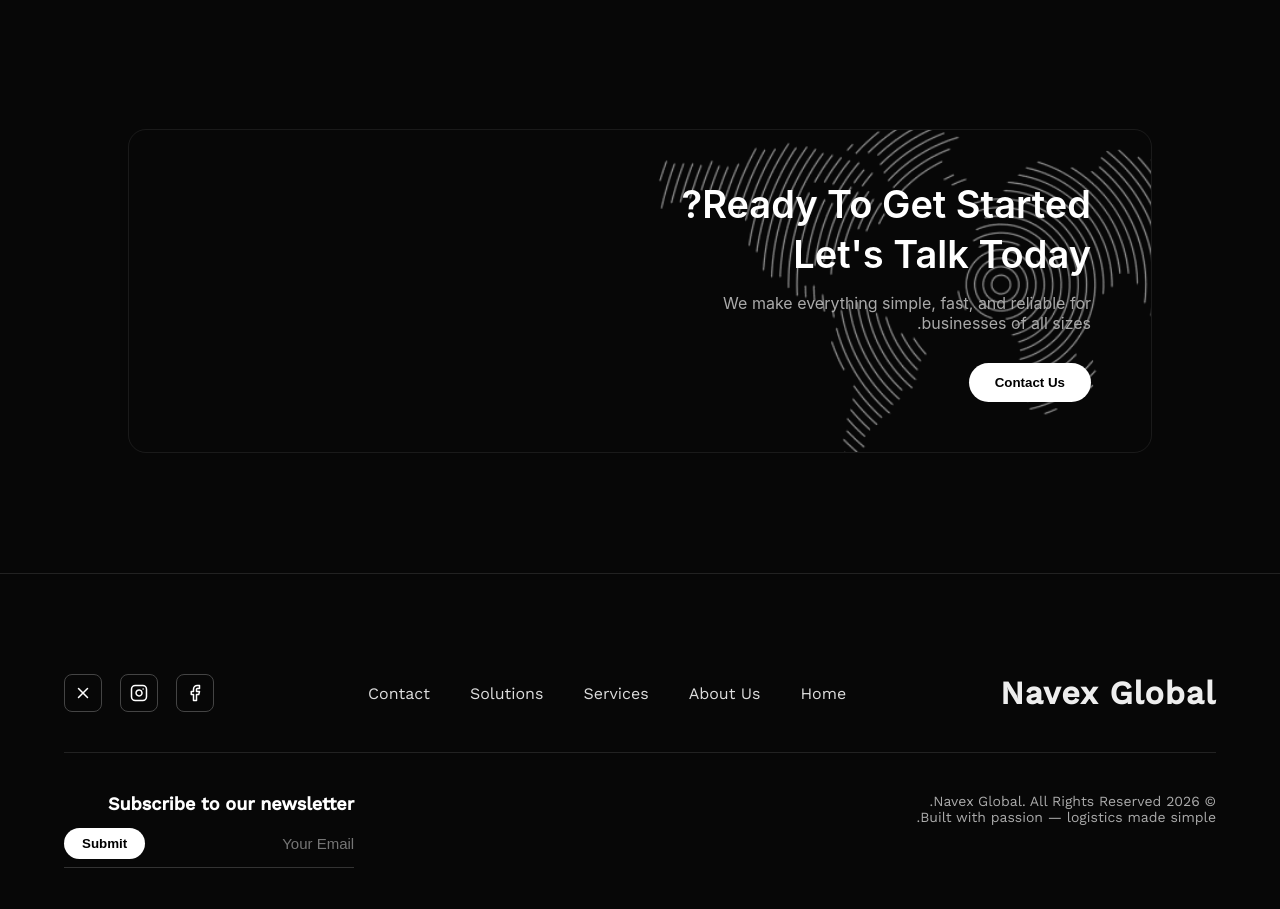
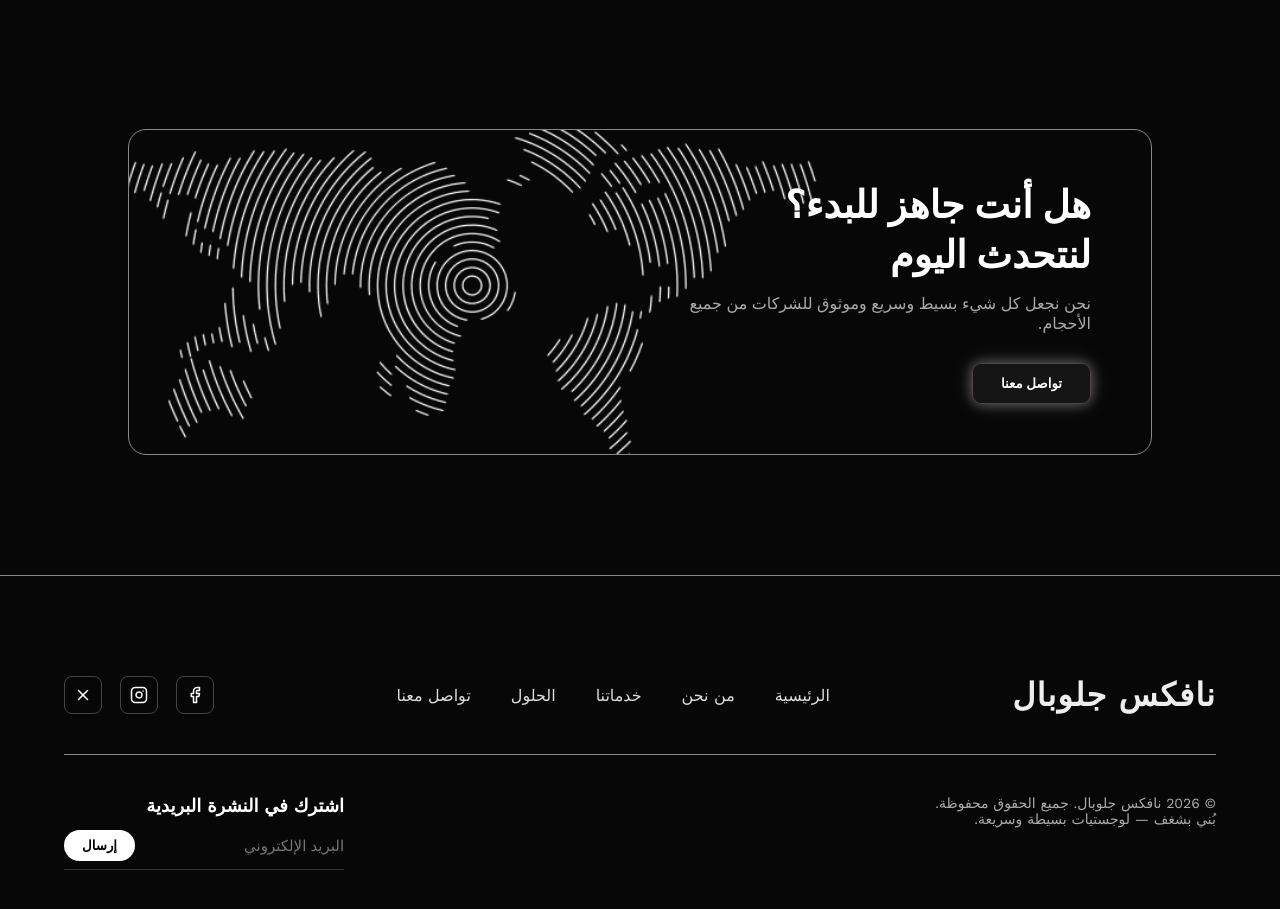
Before and after one commit to harshinJJ/Navex-Global, a React (Create React App) app: page /ar in a window 1280 px wide. Shown: the part 3640-4549 px from the top of the page. Built offline with nearby package versions, Linux system fonts and the light colour scheme.

Commit message:
Updated button styles and RTL layout fixes

```diff
--- a/src/components/Footer.jsx
+++ b/src/components/Footer.jsx
@@ -1,20 +1,23 @@
 import "./../styles/footer.css";
 import { FiFacebook, FiInstagram, FiX } from "react-icons/fi";
+import { useTranslation } from "react-i18next";
 
 export default function Footer() {
+  const { t } = useTranslation();
+
   return (
     <footer>
       <hr className="footer-line" />
       <section className="footer-section">
         <div className="footer-top">
-          <h2 className="footer-logo">Navex Global</h2>
+          <h2 className="footer-logo">{t("footer.brand")}</h2>
 
           <nav className="footer-nav">
-            <a href="#hero">Home</a>
-            <a href="#about">About Us</a>
-            <a href="#services">Services</a>
-            <a href="#solutions">Solutions</a>
-            <a href="#contact">Contact</a>
+            <a href="#hero">{t("nav.home")}</a>
+            <a href="#about">{t("nav.about")}</a>
+            <a href="#services">{t("nav.services")}</a>
+            <a href="#solutions">{t("nav.solutions")}</a>
+            <a href="#contact">{t("nav.contact")}</a>
           </nav>
 
           <div className="footer-socials">
@@ -34,18 +37,16 @@ export default function Footer() {
 
         <div className="footer-bottom">
           <div className="footer-left">
-            <p>© 2026 Navex Global. All Rights Reserved.</p>
-            <p className="footer-small">
-              Built with passion — logistics made simple.
-            </p>
+            <p>{t("footer.copy")}</p>
+            <p className="footer-small">{t("footer.tagline")}</p>
           </div>
 
           <div className="footer-right">
-            <h3 className="footer-news-title">Subscribe to our newsletter</h3>
+            <h3 className="footer-news-title">{t("footer.subscribeTitle")}</h3>
 
             <div className="footer-input-wrap">
-              <input type="email" placeholder="Your Email" />
-              <button>Submit</button>
+              <input type="email" placeholder={t("footer.emailPlaceholder")} />
+              <button>{t("footer.submit")}</button>
             </div>
           </div>
         </div>
--- a/src/components/home/WhyChoose.jsx
+++ b/src/components/home/WhyChoose.jsx
@@ -1,31 +1,17 @@
 import { motion } from "framer-motion";
+import { useTranslation } from "react-i18next";
 import "../../styles/whychoose.css";
 import worldMap from "../../assets/whychoose/world-dark-lines.png";
 
 export default function WhyChoose() {
-  const items = [
-    {
-      title: "FAST DELIVERY",
-      desc: "Association with us promises a faster delivery of your cargo via sea, air, and road.",
-    },
-    {
-      title: "24 / 7 SUPPORT",
-      desc: "Our throughout support helps customers to track their orders and other information.",
-    },
-    {
-      title: "SECURED SERVICES",
-      desc: "We ensure the transportation services we offer are highly secured and professional.",
-    },
-    {
-      title: "AFFORDABLE PRICE",
-      desc: "Our cost-effective logistics solutions help you realize your transportation needs.",
-    },
-  ];
+  const { t, i18n } = useTranslation();
 
   return (
-    <section className="next-section">
+    <section
+      className={`next-section ${i18n.language === "ar" ? "rtl-mode" : ""}`}
+    >
       <div className="next-wrapper">
-        {/* LEFT WITH ANIMATION */}
+        {/* LEFT */}
         <motion.div
           className="next-left"
           initial={{ opacity: 0, x: -40 }}
@@ -33,37 +19,19 @@ export default function WhyChoose() {
           viewport={{ once: true, amount: 0.4 }}
           transition={{ duration: 0.8, ease: "easeOut" }}
         >
-          <motion.h2
-            className="next-title"
-            initial={{ opacity: 0, y: 20 }}
-            whileInView={{ opacity: 1, y: 0 }}
-            transition={{ duration: 0.7, delay: 0.1 }}
-          >
-            Ready To Get Started?
-            <br /> Let's Talk Today
+          <motion.h2 className="next-title">
+            {t("why.heading1")}
+            <br /> {t("why.heading2")}
           </motion.h2>
 
-          <motion.p
-            className="next-sub"
-            initial={{ opacity: 0, y: 20 }}
-            whileInView={{ opacity: 1, y: 0 }}
-            transition={{ duration: 0.7, delay: 0.2 }}
-          >
-            We make everything simple, fast, and reliable for businesses of all
-            sizes.
-          </motion.p>
+          <motion.p className="next-sub">{t("why.subtext")}</motion.p>
 
-          <motion.button
-            className="next-btn"
-            whileHover={{ scale: 1.06 }}
-            whileTap={{ scale: 0.97 }}
-            transition={{ type: "spring", stiffness: 250 }}
-          >
-            Contact Us
+          <motion.button className="next-btn">
+            {t("common.contact")}
           </motion.button>
         </motion.div>
 
-        {/* RIGHT MAP ANIMATION */}
+        {/* RIGHT MAP */}
         <motion.div
           className="next-right"
           initial={{ opacity: 0, scale: 1.05 }}
@@ -71,14 +39,7 @@ export default function WhyChoose() {
           viewport={{ once: true, amount: 0.5 }}
           transition={{ duration: 1, ease: "easeOut" }}
         >
-          <motion.img
-            src={worldMap}
-            alt="world map"
-            className="next-map"
-            initial={{ opacity: 0, x: 40 }}
-            whileInView={{ opacity: 0.55, x: 0 }}
-            transition={{ duration: 0.9, ease: "easeOut", delay: 0.2 }}
-          />
+          <motion.img src={worldMap} alt="world map" className="next-map" />
         </motion.div>
       </div>
     </section>
--- a/src/locales/ar/translation.json
+++ b/src/locales/ar/translation.json
@@ -90,5 +90,42 @@
         "desc": "تخليص جمركي كامل مع توصيل إلى الباب، لضمان انتقال الشحنات بسهولة ودون تأخير."
       }
     }
+  },
+  "why": {
+    "heading1": "هل أنت جاهز للبدء؟",
+    "heading2": "لنتحدث اليوم",
+    "subtext": "نحن نجعل كل شيء بسيط وسريع وموثوق للشركات من جميع الأحجام.",
+
+    "fastTitle": "تسليم سريع",
+    "fastDesc": "شراكتك معنا تضمن وصول شحنتك بشكل أسرع عبر البحر والجو والطرق.",
+
+    "supportTitle": "دعم 24 / 7",
+    "supportDesc": "دعمنا المستمر يساعد العملاء على تتبع الطلبات والمعلومات.",
+
+    "securedTitle": "خدمات آمنة",
+    "securedDesc": "نحن نضمن أن خدمات النقل لدينا آمنة واحترافية.",
+
+    "affordableTitle": "سعر مناسب",
+    "affordableDesc": "حلولنا اللوجستية الاقتصادية تساعدك على تلبية احتياجات النقل."
+  },
+
+  "common": {
+    "contact": "تواصل معنا"
+  },
+  "footer": {
+    "brand": "نافكس جلوبال",
+    "copy": "© 2026 نافكس جلوبال. جميع الحقوق محفوظة.",
+    "tagline": "بُني بشغف — لوجستيات بسيطة وسريعة.",
+    "subscribeTitle": "اشترك في النشرة البريدية",
+    "emailPlaceholder": "البريد الإلكتروني",
+    "submit": "إرسال"
+  },
+
+  "nav": {
+    "home": "الرئيسية",
+    "about": "من نحن",
+    "services": "خدماتنا",
+    "solutions": "الحلول",
+    "contact": "تواصل معنا"
   }
 }
--- a/src/locales/en/translation.json
+++ b/src/locales/en/translation.json
@@ -89,5 +89,42 @@
         "desc": "Full customs clearance and door-delivery support to ensure smooth, compliant and delay-free shipment processing."
       }
     }
+  },
+  "why": {
+    "heading1": "Ready To Get Started?",
+    "heading2": "Let's Talk Today",
+    "subtext": "We make everything simple, fast, and reliable for businesses of all sizes.",
+
+    "fastTitle": "FAST DELIVERY",
+    "fastDesc": "Association with us promises a faster delivery of your cargo via sea, air, and road.",
+
+    "supportTitle": "24 / 7 SUPPORT",
+    "supportDesc": "Our throughout support helps customers track their orders and information.",
+
+    "securedTitle": "SECURED SERVICES",
+    "securedDesc": "We ensure the transportation services we offer are highly secured and professional.",
+
+    "affordableTitle": "AFFORDABLE PRICE",
+    "affordableDesc": "Our cost-effective logistics solutions help you realize your transportation needs."
+  },
+
+  "common": {
+    "contact": "Contact Us"
+  },
+  "footer": {
+    "brand": "Navex Global",
+    "copy": "© 2026 Navex Global. All Rights Reserved.",
+    "tagline": "Built with passion — logistics made simple.",
+    "subscribeTitle": "Subscribe to our newsletter",
+    "emailPlaceholder": "Your Email",
+    "submit": "Submit"
+  },
+
+  "nav": {
+    "home": "Home",
+    "about": "About Us",
+    "services": "Services",
+    "solutions": "Solutions",
+    "contact": "Contact"
   }
 }
--- a/src/styles/footer.css
+++ b/src/styles/footer.css
@@ -59,7 +59,7 @@
   margin: 40px 0;
   border: none;
   height: 1px;
-  background: #222;
+  background: rgb(136, 135, 135);
 }
 
 .footer-bottom {
@@ -121,7 +121,6 @@
   transform: translateY(-2px);
 }
 
-/* MOBILE */
 @media (max-width: 850px) {
   .footer-section {
     padding: 10px 5% 40px;
@@ -154,7 +153,7 @@
   .footer-bottom {
     flex-direction: column;
     text-align: center;
-    align-items: center; /* centers children */
+    align-items: center;
     gap: 30px;
   }
 
@@ -162,7 +161,7 @@
     width: 100%;
     display: flex;
     flex-direction: column;
-    align-items: center; /* centers left content horizontally */
+    align-items: center;
   }
   .footer-left p,
   .footer-small {
--- a/src/styles/whychoose.css
+++ b/src/styles/whychoose.css
@@ -1,3 +1,5 @@
+@import url("https://fonts.googleapis.com/css2?family=Oswald:wght@300;400;600;700&family=Work+Sans:wght@300;400;500&display=swap");
+
 .next-section {
   width: 100%;
   padding: 80px 10%;
@@ -8,7 +10,7 @@
 .next-wrapper {
   border-radius: 18px;
   padding: 50px 60px;
-  border: 1px solid rgba(255, 255, 255, 0.08);
+  border: 1px solid rgb(136, 135, 135);
   display: flex;
   justify-content: space-between;
   align-items: center;
@@ -36,18 +38,32 @@
 }
 
 .next-btn {
-  padding: 12px 26px;
-  border-radius: 30px;
-  background: #fff;
-  color: #000;
+  padding: 12px 28px;
+  border-radius: 9px;
+  font-weight: 600;
   cursor: pointer;
-  border: none;
-  font-weight: 600;
-  transition: 0.3s ease;
+  border: 1px solid rgba(122, 105, 124, 0.562);
+  background: rgba(255, 255, 255, 0.06);
+  color: #fff;
+
+  backdrop-filter: blur(6px);
+
+  box-shadow:
+    0 0 12px rgba(198, 201, 202, 0.35),
+    0 0 20px rgba(235, 217, 231, 0.25);
+
+  transition: 0.25s ease;
 }
 
 .next-btn:hover {
-  transform: translateY(-4px);
+  transform: translateY(-3px);
+  box-shadow:
+    0 0 16px rgba(0, 178, 255, 0.55),
+    0 0 28px rgba(255, 0, 200, 0.38);
+}
+
+.next-btn:active {
+  transform: scale(0.97);
 }
 
 .next-right {
@@ -128,3 +144,16 @@
     font-size: 30px;
   }
 }
+.rtl-mode .next-right {
+  right: auto;
+  left: 0;
+}
+
+.rtl-mode .next-left {
+  margin-left: auto;
+  text-align: right;
+}
+
+.rtl-mode .next-map {
+  transform: translateX(-20px) scaleX(-1);
+}
```
